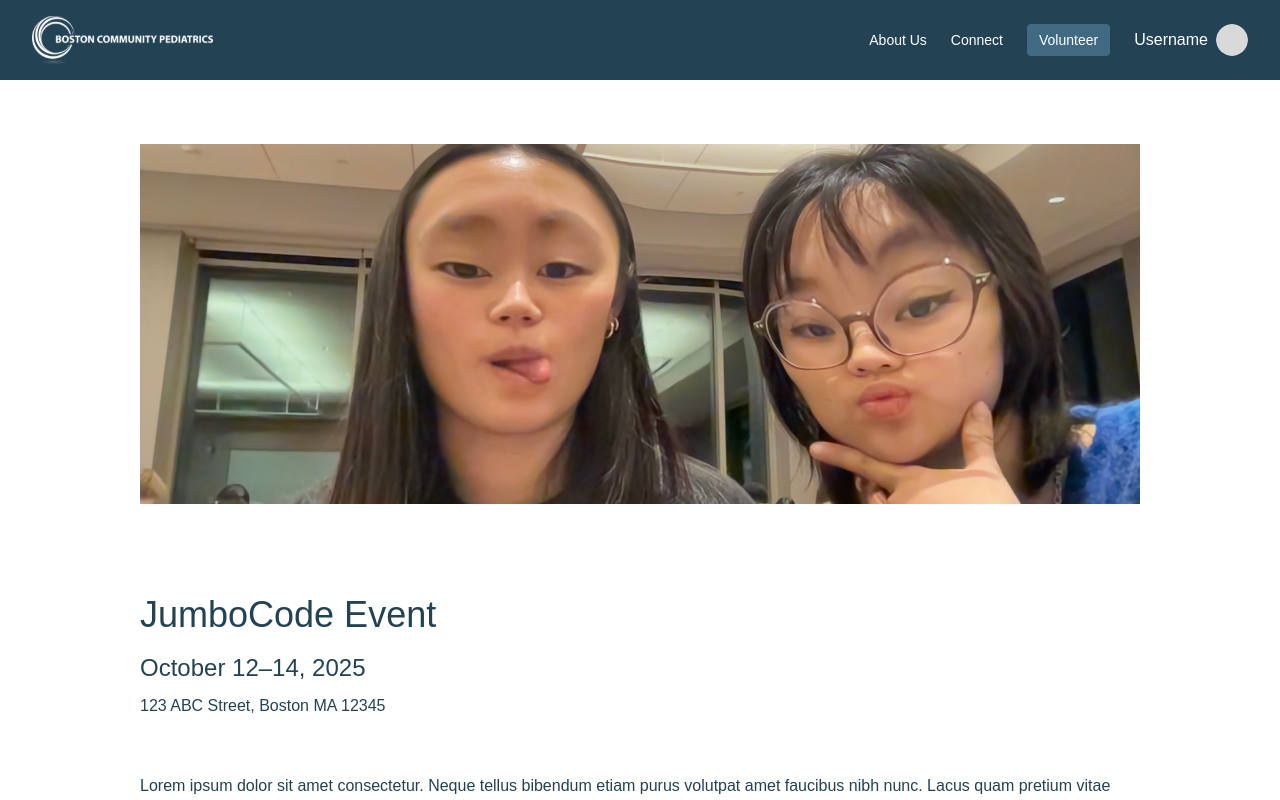
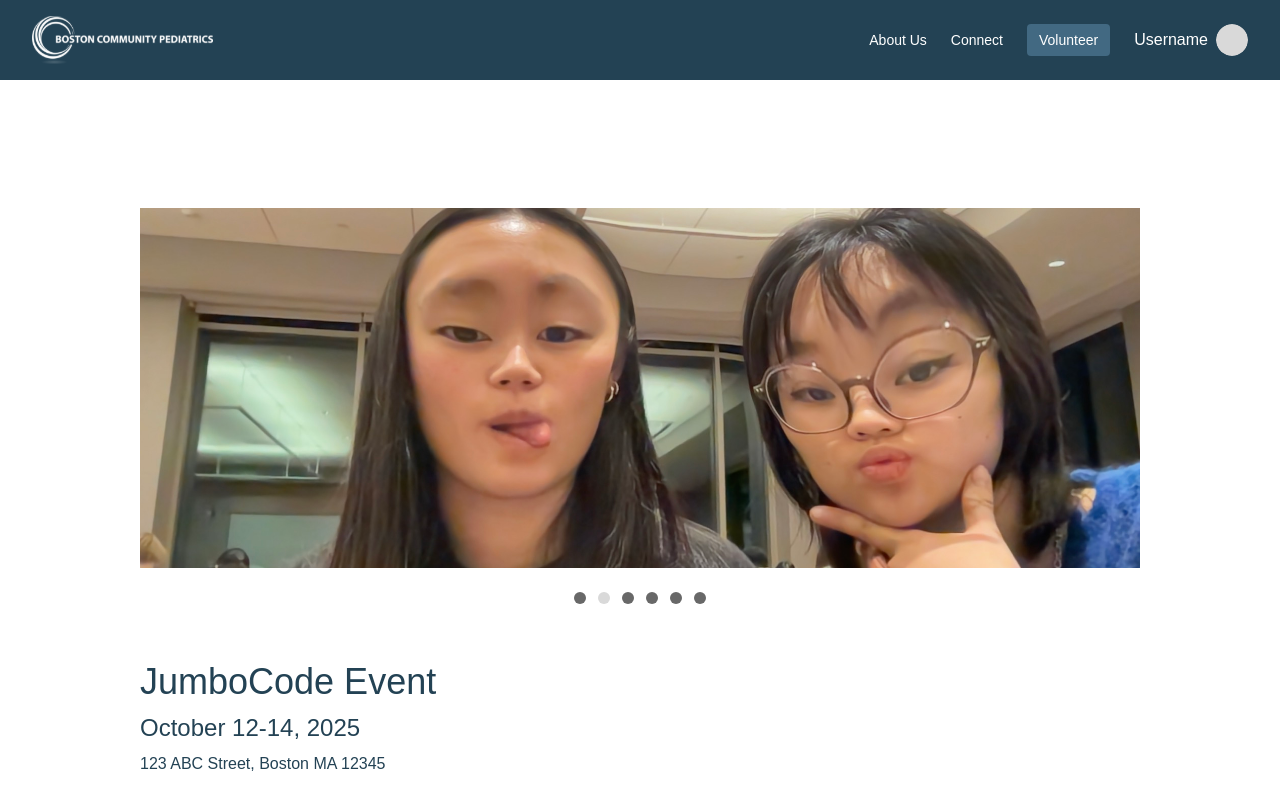
Before and after one commit to JumboCode/boston-community-pediatrics, a Next.js app: page /event/1 in a window 1280 px wide. Shown: the top 800 px of the page. Built offline with nearby package versions, Linux system fonts and the light colour scheme.

Commit message:
fixed dots

```diff
--- a/src/app/event/[id]/page.tsx
+++ b/src/app/event/[id]/page.tsx
@@ -1,9 +1,33 @@
 import Carousel from "@/components/common/Carousel"
 
 export default function CarouselPage() {
+  const event = {
+    name: "JumboCode Event",
+    date: "October 12-14, 2025",
+    location: "123 ABC Street, Boston MA 12345",
+    description: "Lorem ipsum dolor sit amet consectetur. Neque tellus bibendum etiam purus volutpat amet faucibus nibh nunc. Lacus quam pretium vitae dignissim. Nibh et tempus venenatis scelerisque enim egestas vestibulum tempor. Aliquam sit pretium tellus at molestie diam erat eget eget. Sagittis aliquam orci feugiat vitae. Sed a lectus porttitor mattis cursus viverra ut nisl mauris. Vitae faucibus ultrices volutpat fringilla in commodo. Massa augue malesuada consequat ac.",
+    images: [
+      "/images/event1.png",
+      "/images/event2.png",
+      "/images/event3.png",
+    ],
+  };
+
   return (
-    <main className="flex items-start justify-center min-h-screen">
-      <Carousel />
+    <main className="flex flex-col items-center min-h-screen pt-16 pb-24">
+      <Carousel images={event.images} />
+      <div className="w-[1000px] mt-[56px]">
+        <h1 className="text-[#234254] text-[36px] leading-[44px]">{event.name}</h1>
+        <p className="text-[#234254] text-[24px] leading-[32px] mt-[8px]">
+          {event.date}
+        </p>
+        <p className="text-[#234254] text-[16px] leading-[24px] mt-[8px]">
+          {event.location}
+        </p>
+        <p className="text-[#234254] text-[16px] leading-[24px] mt-[32px]">
+          {event.description}
+        </p>
+      </div>
     </main>
   );
 }
--- a/src/components/common/Carousel.tsx
+++ b/src/components/common/Carousel.tsx
@@ -9,38 +9,25 @@ import image2 from '@/assets/images/image2.jpg';
 import image1 from '@/assets/images/image1.jpg';
 import { useEffect, useState } from "react";
 
-interface ComponentProps {
-    prop1?: any;
-    prop2?: any;
-  }
+type CarouselProps = {
+    images: string[];
+};
 
-/*const images = [
-  "/assets/images/image1.jpg",
-  "/assets/images/image2.jpg",
-  "/assets/images/image3.jpg",
-  "/assets/images/image4.jpg",
-  "/assets/images/image5.jpg",
-];*/
-
-const Carousel = () => {
+export default function Carousel({ images }: CarouselProps) {
     const [index, setIndex] = useState(0);
     const slideCount = 6;
+    const goTo = (i: number) => setIndex(i);
 
     useEffect(() => {
         const id = setInterval(() => {
             setIndex((i) => (i + 1) % slideCount);
-    }, 3000); // auto-advance every 1s
+        }, 3000); // auto-advance
         return () => clearInterval(id);
-  }, []);
-
-  const prev = () => setIndex((i) => (i - 1 + slideCount) % 5);
-  const next = () => setIndex((i) => (i + 1) % 5);
-  const goTo = (i: number) => setIndex(i);
+    }, [slideCount]);
 
     return (
-
-    <div className="relative w-[1000px] min-h-[360px] mt-[64px]">
-
+    <div className="flex flex-col items-center mt-[64px]">
+        <div className="relative w-[1000px] h-[360px] overflow-hidden bg-white">
         {/* Slide 1 */}
             <div
                 data-carousel-item
@@ -106,12 +93,14 @@ const Carousel = () => {
                     <Image src={image6} alt="Slide 6" fill className="object-cover" />
                 </div>
             </div>
+        </div>
+
 
         {/*indicators */}
-    <div className="absolute bottom-5 left-1/2 flex -translate-x-1/2 space-x-3 z-20">
+        <div className="flex justify-center gap-3 mt-[24px]">
 
             <button
-            className={`w-3 h-3 rounded-full ${index === 0 ? "bg-white" : "bg-gray-400"}
+                className={`w-3 h-3 rounded-full ${index === 0 ? "bg-[#D9D9D9]" : "bg-[#686868]"}
                 hover:bg-white/50
                 active:bg-white
                 transition-colors duration-200
@@ -121,7 +110,7 @@ const Carousel = () => {
                 onClick={() => setIndex(0)}
         />
         <button
-            className={`w-3 h-3 rounded-full ${index === 1 ? "bg-white" : "bg-gray-400"}
+                className={`w-3 h-3 rounded-full ${index === 1 ? "bg-[#D9D9D9]" : "bg-[#686868]"}
                 hover:bg-white/50
                 active:bg-white
                 transition-colors duration-200
@@ -131,7 +120,7 @@ const Carousel = () => {
                 onClick={() => setIndex(1)}
         />
         <button
-            className={`w-3 h-3 rounded-full ${index === 2 ? "bg-white" : "bg-gray-400"}
+                className={`w-3 h-3 rounded-full ${index === 2 ? "bg-[#D9D9D9]" : "bg-[#686868]"}
                 hover:bg-white/50
                 active:bg-white
                 transition-colors duration-200
@@ -141,7 +130,7 @@ const Carousel = () => {
                 onClick={() => setIndex(2)}
         />
         <button
-            className={`w-3 h-3 rounded-full ${index === 3 ? "bg-white" : "bg-gray-400"}
+                className={`w-3 h-3 rounded-full ${index === 3 ? "bg-[#D9D9D9]" : "bg-[#686868]"}
                 hover:bg-white/50
                 active:bg-white
                 transition-colors duration-200
@@ -151,7 +140,7 @@ const Carousel = () => {
                 onClick={() => setIndex(3)}
         />
         <button
-            className={`w-3 h-3 rounded-full ${index === 4 ? "bg-white" : "bg-gray-400"}
+                className={`w-3 h-3 rounded-full ${index === 4 ? "bg-[#D9D9D9]" : "bg-[#686868]"}
                 hover:bg-white/50
                 active:bg-white
                 transition-colors duration-200
@@ -161,7 +150,7 @@ const Carousel = () => {
                 onClick={() => setIndex(4)}
         />
         <button
-            className={`w-3 h-3 rounded-full ${index === 5 ? "bg-white" : "bg-gray-400"}
+                className={`w-3 h-3 rounded-full ${index === 5 ? "bg-[#D9D9D9]" : "bg-[#686868]"}
                 hover:bg-white/50
                 active:bg-white
                 transition-colors duration-200
@@ -170,35 +159,11 @@ const Carousel = () => {
                 aria-label="Slide 1"
                 onClick={() => setIndex(5)}
         />
-
         </div>
 
-    <div className="relative z-30 mt-[444px] w-[486px]">
-        <h2 className="text-[#234254] text-[36px]">JumboCode Event</h2>
-    </div>
-    <div className="relative z-30 mt-[8px] w-[486px]">
-        <h2 className="text-[#234254] text-[24px]">October 12–14, 2025</h2>
-    </div>
-    <div className="relative z-30 mt-[8px] w-[486px]">
-        <h2 className="text-[#234254] text-[16px]">123 ABC Street, Boston MA 12345</h2>
-    </div>
-    <div className="relative z-30 mt-[56px] w-[996px]">
-        <h2 className="text-[#234254] text-[16px]">Lorem ipsum dolor sit amet consectetur. Neque tellus bibendum etiam purus volutpat amet faucibus nibh nunc. Lacus quam pretium vitae dignissim. Nibh et tempus venenatis scelerisque enim egestas vestibulum tempor. Aliquam sit pretium tellus at molestie diam erat eget eget. Sagittis aliquam orci feugiat vitae. Sed a lectus porttitor mattis cursus viverra ut nisl mauris. Vitae faucibus ultrices volutpat fringilla in commodo. Massa augue malesuada consequat ac.</h2>
-    </div>
 
     </div>
 
     );
 
 };
-
-export default Carousel;
-
-
-
-
-  /**
-   * Use JSDoc styling right above the header if this component is important.
-   * z`
-   * Also, the name of the component should capitalized, and the file should be the same.
-   * */
```
Lines whose indentation alone changed are shown as unchanged.
